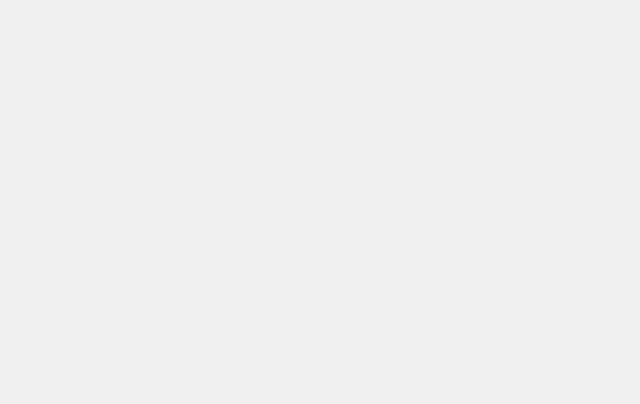
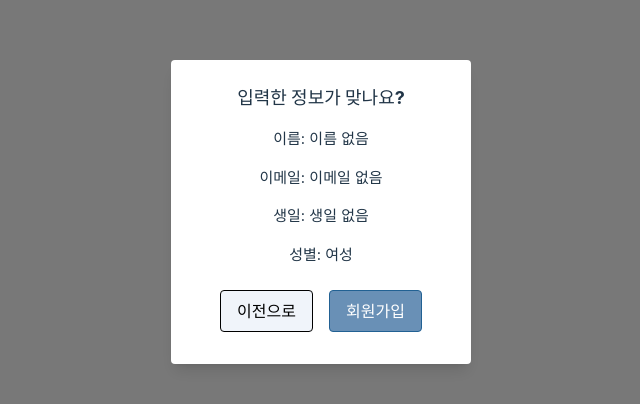
Before and after one commit to 2024-Capstone-Team/Carebridge-frontend, a React (Vite) app: page /sign-up-check in a window 1280 px wide. Before the commit this address had no page. Shown: the part 188-592 px from the top of the page, without its empty margins (319-959 px from the left). Built offline with nearby package versions, Linux system fonts and the light colour scheme.

Commit message:
feat: signup check (before pull)

```diff
--- a/src/App.tsx
+++ b/src/App.tsx
@@ -7,6 +7,7 @@ import PreLoginPage from "./pages/PreLoginPage";
 /* Nurse Pages */
 import NurseLoginPage from "./pages/nurse/NurseLoginPage";
 import NurseMainPage from "./pages/nurse/NurseMainPage";
+// import NurseSchedulePage from "./pages/nurse/NurseSchedulePage";
 
 /* Patient Pages */
 import PatientLoginPage from "./pages/patient/PatientLoginPage";
@@ -21,6 +22,7 @@ import ScheduleToday from "./pages/patient/ScheduleToday";
 /* Context */
 import { FavoriteRequestsProvider } from "./context/FavoriteRequestsContext";
 import SignUp from "./pages/patient/SignUp";
+import SignUpCheck from "./pages/patient/SignUpCheck";
 
 const App: React.FC = () => {
   return (
@@ -28,11 +30,13 @@ const App: React.FC = () => {
       <Routes>
         <Route path="/" element={<PreLoginPage />} />
         <Route path="/nurse-login" element={<NurseLoginPage />} />
+        <Route path="/nurse-main" element={<NurseMainPage />} />
+        {/* <Route path="/nurse-schedule" element={<NurseSchedulePage />} /> */}
         <Route path="/patient-login" element={<PatientLoginPage />} />
-        <Route path="/nurse-main" element={<NurseMainPage />} />
         <Route path="/patient-main" element={<PatientMainPage />} />
         <Route path="/choose-patient-type" element={<ChoosePatientType />} />
         <Route path="/sign-up" element={<SignUp />} />
+        <Route path="/sign-up-check" element={<SignUpCheck />} />
         <Route path="/patient-schedular" element={<PatientSchedular />} />
         <Route
           path="/schedule-today"
--- a/src/pages/patient/SignUp.tsx
+++ b/src/pages/patient/SignUp.tsx
@@ -1,10 +1,14 @@
+//SignUp.tsx
+
 import React, { useState } from "react";
 import { useNavigate } from "react-router-dom";
 import BackButton from "../../components/common/BackButton";
 
 const SignUp: React.FC = () => {
-  // 상태로 성별 관리
+
   const [selectedGender, setSelectedGender] = useState<string | null>(null);
+  const [isVerified, setIsVerified] = useState(false);
+
   const navigate = useNavigate();
 
   // 버튼 클릭 핸들러
@@ -12,10 +16,35 @@ const SignUp: React.FC = () => {
     setSelectedGender(gender);
   };
 
-  const goLogIn = (e: React.FormEvent) => {
-    e.preventDefault();
-    navigate("/patient-login");
+  // 인증 완료 버튼
+  const handleVerify = () => {
+    setIsVerified(true); // 버튼 클릭 시 이미지 표시
   };
+
+
+  const [name, setName] = useState("");
+  const [email, setEmail] = useState("");
+  const [birth, setBirth] = useState("");
+
+
+  // 생일: 여덟자리 숫자인것만 일단 확인하고 나중에 다른 유효성 검사 추가 (필수아님)
+  const isEightDigitNumber = (input: string) => {
+    return /^\d{8}$/.test(input);
+  };
+
+  const handleShowSignUpCheck = () => {
+    if (name.trim() === "" || email.trim() === "" || birth.trim() === "") {
+      alert("모든 정보를 입력해주세요!");
+      return;
+    } else if (!isEightDigitNumber(birth)) { // 생일이 여덟 자리인지 확인
+
+      alert("생일은 여덟 자리 숫자여야 합니다!");
+      return;
+    }
+    navigate("/sign-up-check", { state: { name, email, birth, selectedGender } }); // SignUpCheck 페이지로 상태 전달
+
+  };
+
 
   return (
     <main className="centered-container">
@@ -61,6 +90,8 @@ const SignUp: React.FC = () => {
             <input
               className="ml-2 w-[65%] h-[25px] text-[13px]"
               placeholder="이름을 입력해주세요."
+              value={name}
+              onChange={(e) => setName(e.target.value)}
             ></input>
           </div>
 
@@ -80,6 +111,8 @@ const SignUp: React.FC = () => {
             <input
               className="ml-2 w-[65%] h-[25px] text-[13px]"
               placeholder="이메일을 입력해주세요."
+              value={email}
+              onChange={(e) => setEmail(e.target.value)}
             ></input>
           </div>
 
@@ -99,6 +132,8 @@ const SignUp: React.FC = () => {
             <input
               className="ml-2 w-[65%] h-[25px] text-[13px]"
               placeholder="8자리로 입력해주세요."
+              value={birth}
+              onChange={(e) => setBirth(e.target.value)}
             ></input>
           </div>
 
@@ -125,25 +160,39 @@ const SignUp: React.FC = () => {
               type="submit"
               className="w-[25%] h-[40px] font-bold bg-primary rounded-[10px] text-[13px]"
             >
-              인증하기
+              전송
             </button>
           </div>
 
           {/* 인증번호 */}
+          <div className="flex items-center">
             <div
               className="
             flex items-center m-1
-            gap-3 rounded-[10px] w-[95%] h-[40px]
+            gap-3 rounded-[10px] w-[68%] h-[40px]
             border border-black border-solid"
             >
               <label
                 htmlFor="auth-num"
-              className="pl-[10px] font-bold text-[15px] w-[25%] text-left whitespace-nowrap"
+                className="pl-[10px] font-bold text-[15px] w-[40%] text-left whitespace-nowrap"
               >
                 인증번호
               </label>
-            <input className="ml-2 w-[45%] h-[25px] text-[13px] "></input>
-            <label>남은 시간</label>
+              <input
+                className="w-[40%] h-[25px] text-[13px]"
+                placeholder="N자리 입력"
+              ></input>
+              {isVerified && ( // 상태가 true일 때만 이미지 표시
+          <img src="/icons/verified-icon.png" className="h-[20px] pr-1" alt="Verified" />
+        )}
+            </div>
+            <button
+              type="submit"
+              className="w-[25%] h-[40px] font-bold bg-primary rounded-[10px] text-[13px]"
+              onClick={handleVerify}
+            >
+              인증하기
+            </button>
           </div>
 
           {/* 성별 */}
@@ -171,6 +220,7 @@ const SignUp: React.FC = () => {
                   ? "bg-primary text-black"
                   : "bg-primary-200 text-black"
               }`}
+
             >
               여성
             </button>
@@ -191,7 +241,8 @@ const SignUp: React.FC = () => {
         </div>
         <div>
           <button
-            onClick={goLogIn}
+            // onClick={goLogIn}
+            onClick={handleShowSignUpCheck}
             type="submit"
             className="w-[90px] h-[40px] font-bold mt-[50px] bg-primary rounded-[10px] text-[13px]"
           >
--- /dev/null
+++ b/src/pages/patient/SignUpCheck.tsx
@@ -0,0 +1,44 @@
+// SignUpCheck.tsx
+import React from "react";
+import { useNavigate, useLocation } from "react-router-dom";
+
+function SignUpCheck() {
+  const navigate = useNavigate();
+  const location = useLocation();
+  const { state } = location;
+  const name = state?.name || "이름 없음"; // 전달받은 이름
+  const email = state?.email || "이메일 없음";
+  const birth = state?.birth || "생일 없음"
+  const gender = state?.selectedgender || "성별 없음"
+
+  const goLogIn = (e: React.FormEvent) => {
+    e.preventDefault();
+    navigate("/patient-login");
+  };
+
+  return (
+    <div className="fixed inset-0 flex items-center justify-center bg-black bg-opacity-50">
+      <div className="bg-white p-6 rounded shadow-lg text-center w-[300px]">
+        <h1 className="text-lg font-bold mb-4">입력한 정보가 맞나요?</h1>
+        <p className="text-[15px] mb-4">이름: {name}</p>
+        <p className="text-[15px] mb-4">이메일: {email}</p>
+        <p className="text-[15px] mb-4">생일: {birth}</p>
+        <p className="text-[15px] mb-4">성별: {gender === "male" ? "남성" : "여성"}</p>
+        <button
+          onClick={() => navigate(-1)} // 이전 페이지로 이동
+          className="m-2 px-4 py-2 bg-primary-50 text-black font-bold rounded border border-black"
+        >
+          이전으로
+        </button>
+        <button
+          onClick={goLogIn} // 로그인 페이지로 이동
+          className="m-2 px-4 py-2 bg-primary text-white font-bold rounded border border border-primary-400"
+        >
+          회원가입
+        </button>
+      </div>
+    </div>
+  );
+}
+
+export default SignUpCheck;
```
Also changed, not shown: src/assets/verified-icon.png (added). Lines whose indentation alone changed are shown as unchanged.
